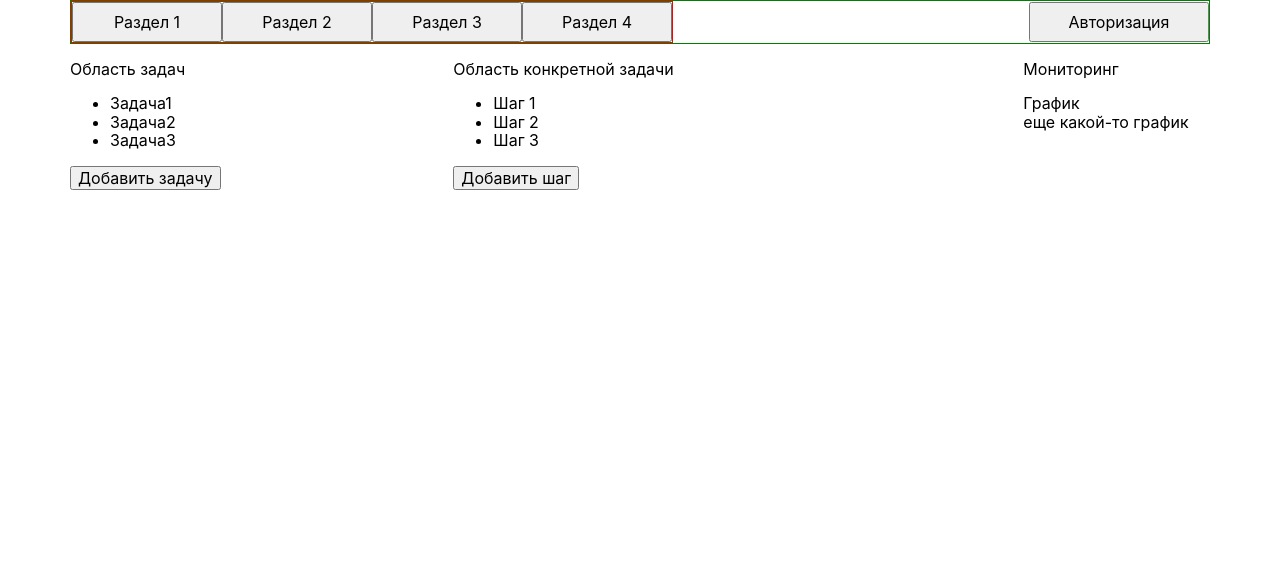
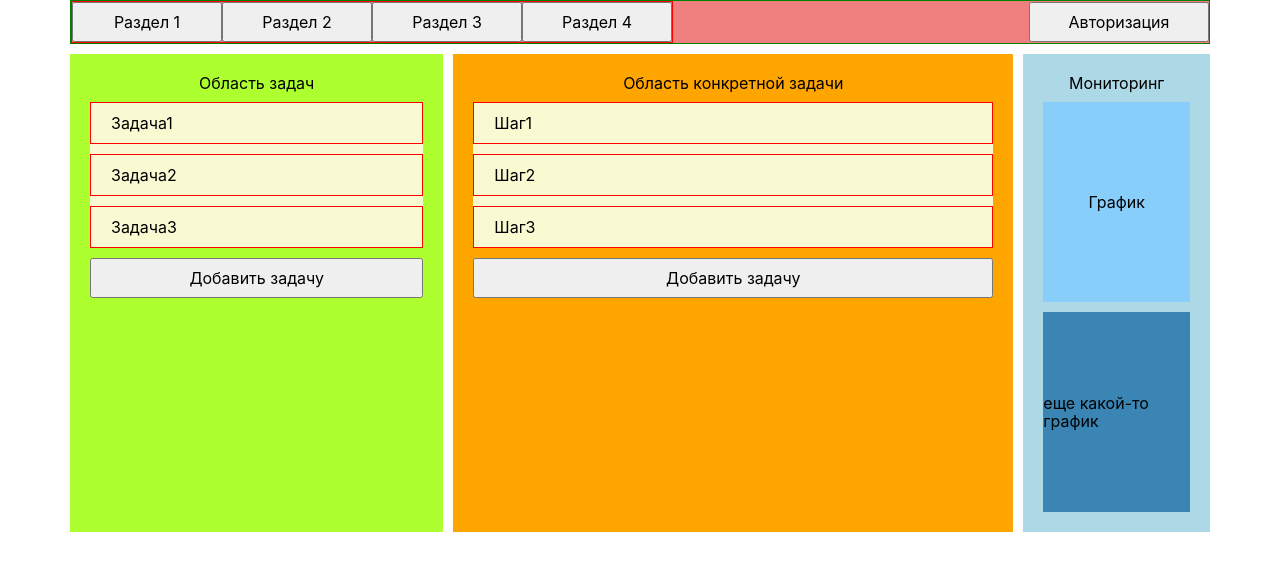
Before and after one commit to Shmitkin/dks-sheduler, a React app: page / in a window 1280 px wide. Shown: the top 570 px of the page. Built offline with nearby package versions, Linux system fonts and the light colour scheme.

Commit message:
Создаст шаблон приоржения

```diff
--- a/src/app/app.jsx
+++ b/src/app/app.jsx
@@ -14,30 +14,31 @@ export default function App() {
           <button className="header__autorization-button" type="button">Авторизация</button>
         </div>
         <div className="main-content-container">
+
           <div className="task-area">
-            <p>Область задач</p>
-            <ul>
-              <li>Задача1</li>
-              <li>Задача2</li>
-              <li>Задача3</li>
+            <p className="task-area__title">Область задач</p>
+            <ul className="task-area__list">
+              <li className="task-area__list-item">Задача1</li>
+              <li className="task-area__list-item">Задача2</li>
+              <li className="task-area__list-item">Задача3</li>
             </ul>
-            <button type="button">Добавить задачу</button>
+            <button className="task-area__button" type="button">Добавить задачу</button>
           </div>
 
           <div className="current-task-area">
-            <p>Область конкретной задачи</p>
-            <ul>
-              <li>Шаг 1</li>
-              <li>Шаг 2</li>
-              <li>Шаг 3</li>
+            <p className="current-task-area__title">Область конкретной задачи</p>
+            <ul className="current-task-area__list">
+              <li className="current-task-area__list-item">Шаг1</li>
+              <li className="current-task-area__list-item">Шаг2</li>
+              <li className="current-task-area__list-item">Шаг3</li>
             </ul>
-            <button type="button">Добавить шаг</button>
+            <button className="current-task-area__button" type="button">Добавить задачу</button>
           </div>
 
           <div className="monitoring-area">
-            <p>Мониторинг</p>
-            <div>График</div>
-            <div>еще какой-то график</div>
+            <p className="monitoring-area__title">Мониторинг</p>
+            <div className="monitoring-area__mock-graph">График</div>
+            <div className="monitoring-area__mock-graph">еще какой-то график</div>
           </div>
         </div>
       </div>
--- a/src/styles/style.scss
+++ b/src/styles/style.scss
@@ -42,9 +42,11 @@ code {
 
 .header {
   align-items: center;
+  background-color: lightcoral;
   border: 1px solid green;
   display: flex;
   justify-content: space-between;
+  margin-bottom: 10px;
 
   &__menu {
     border: 1px solid red;
@@ -77,7 +79,122 @@ code {
 .main-content-container {
   display: grid;
   grid-column-gap: 10px;
-  grid-template-areas: 'task-area' 'currets-task-area' 'monitoring-area';
+  grid-template-areas: 'task-area current-task-area monitoring-area';
   grid-template-columns: 4fr 6fr 2fr;
   grid-template-rows: 1fr;
 }
+
+.task-area {
+  align-items: center;
+  background-color: greenyellow;
+  display: flex;
+  flex-direction: column;
+  grid-area: task-area;
+  padding: 20px;
+
+  &__title {
+    margin: 0;
+    margin-bottom: 10px;
+  }
+
+  &__list {
+    background-color: lightgoldenrodyellow;
+    display: flex;
+    flex-direction: column;
+    list-style: none;
+    margin: 0;
+    margin-bottom: 10px;
+    padding: 0;
+    width: 100%;
+  }
+
+  &__list-item {
+    align-items: center;
+    border: 1px solid red;
+    display: flex;
+    height: 20px;
+    margin-bottom: 10px;
+    padding: 10px 20px;
+
+    &:last-child {
+      margin-bottom: 0;
+    }
+  }
+
+  &__button {
+    height: 40px;
+    width: 100%;
+  }
+}
+
+.current-task-area {
+  align-items: center;
+  background-color: orange;
+  display: flex;
+  flex-direction: column;
+  grid-area: current-task-area;
+  padding: 20px;
+
+  &__title {
+    margin: 0;
+    margin-bottom: 10px;
+  }
+
+  &__list {
+    background-color: lightgoldenrodyellow;
+    display: flex;
+    flex-direction: column;
+    list-style: none;
+    margin: 0;
+    margin-bottom: 10px;
+    padding: 0;
+    width: 100%;
+  }
+
+  &__list-item {
+    align-items: center;
+    border: 1px solid red;
+    display: flex;
+    height: 20px;
+    margin-bottom: 10px;
+    padding: 10px 20px;
+
+    &:last-child {
+      margin-bottom: 0;
+    }
+  }
+
+  &__button {
+    height: 40px;
+    width: 100%;
+  }
+}
+
+.monitoring-area {
+  align-items: center;
+  background-color: lightblue;
+  display: flex;
+  flex-direction: column;
+  grid-area: monitoring-area;
+  padding: 20px;
+
+  &__title {
+    margin: 0;
+    margin-bottom: 10px;
+  }
+
+  &__mock-graph {
+    align-items: center;
+    background-color: lightskyblue;
+    display: flex;
+    height: 200px;
+    justify-content: center;
+    margin-bottom: 10px;
+    width: 100%;
+
+    &:last-child {
+      background-color: rgb(58, 133, 180);
+      margin-bottom: 0;
+    }
+  }
+}
```
